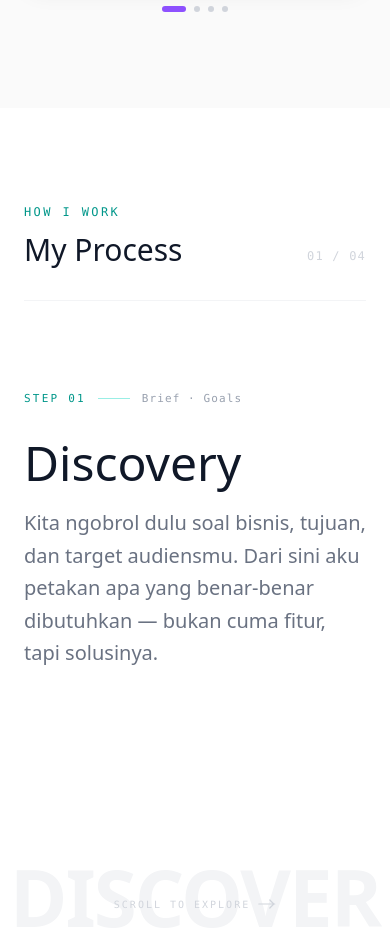
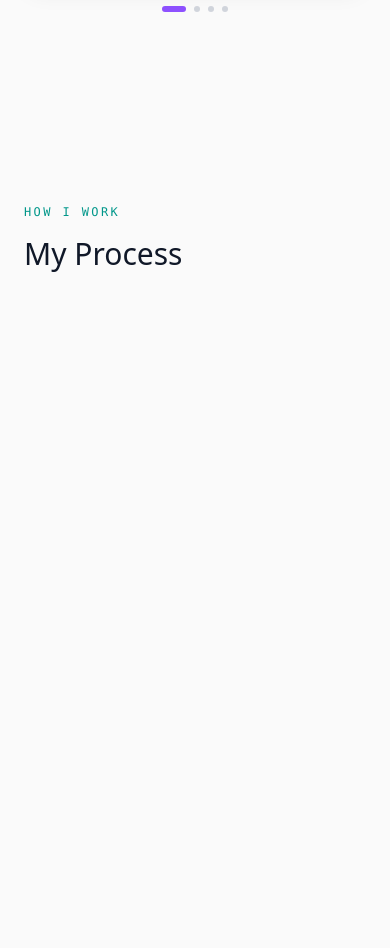
Before and after one commit to Zeraphys57/Bryan-Jacquellino-Porto, a React (Vite) app in the folder my-app/: page / in a window 390 px wide. Shown: the part 6576-7524 px from the top of the page. Built offline with nearby package versions, Linux system fonts and the light colour scheme.

Commit message:
Redesign Process section as vertical zigzag with GSAP scroll reveal

```diff
--- a/my-app/src/component/Process.jsx
+++ b/my-app/src/component/Process.jsx
@@ -36,147 +36,95 @@ const processData = [
 ];
 
 const Process = () => {
-  const sectionRef  = useRef(null);
-  const trackRef    = useRef(null);
-  const progressRef = useRef(null);
-  const counterRef  = useRef(null);
-  const hintRef     = useRef(null);
+  const rowRefs = useRef([]);
 
   useEffect(() => {
-    const section = sectionRef.current;
-    const track   = trackRef.current;
-    const n       = processData.length;
-
     const ctx = gsap.context(() => {
-      gsap.to(track, {
-        x: () => -(n - 1) * section.offsetWidth,
-        ease: "none",
+      rowRefs.current.forEach((el, i) => {
+        if (!el) return;
+        const fromLeft = i % 2 === 0;
+        gsap.fromTo(
+          el,
+          { x: fromLeft ? -70 : 70, opacity: 0 },
+          {
+            x: 0,
+            opacity: 1,
+            duration: 0.8,
+            ease: "power3.out",
             scrollTrigger: {
-          trigger: section,
-          pin: true,
-          anticipatePin: 1,
-          start: "top top",
-          end: () => `+=${(n - 1) * section.offsetWidth}`,
-          scrub: 1.2,
-          invalidateOnRefresh: true,
-          onUpdate(self) {
-            if (progressRef.current) {
-              progressRef.current.style.transform = `scaleX(${self.progress})`;
+              trigger: el,
+              start: "top 82%",
+              toggleActions: "play none none none",
+            },
           }
-            if (counterRef.current) {
-              const idx = Math.min(Math.floor(self.progress * n) + 1, n);
-              counterRef.current.textContent = `0${idx}  /  0${n}`;
-            }
-            if (hintRef.current) {
-              hintRef.current.style.opacity = self.progress > 0.06 ? "0" : "1";
-            }
-          },
-        },
+        );
       });
-    }, section);
-
+    });
     return () => ctx.revert();
   }, []);
 
   return (
-    <section
-      ref={sectionRef}
-      className="relative h-screen overflow-hidden bg-white dark:bg-gray-950"
-    >
+    <div className="py-24 px-6 md:px-16 lg:px-24 xl:px-36 2xl:px-48 overflow-x-hidden">
+      <div className="max-w-[1500px] mx-auto">
+
         {/* Header */}
-      <div className="absolute top-0 left-0 right-0 z-10 px-6 md:px-16 lg:px-24 xl:px-36 2xl:px-48 pt-24">
-        <div className="max-w-[1500px] mx-auto">
-          <div className="flex items-end justify-between mb-8">
-            <div>
-              <p className="scroll-reveal text-xs font-mono text-teal-600 dark:text-teal-400 tracking-[0.2em] uppercase mb-3">
+        <p className="scroll-reveal text-xs font-mono text-teal-600 dark:text-teal-400 tracking-[0.2em] uppercase mb-4">
           How I Work
         </p>
-              <h2 className="scroll-reveal text-3xl md:text-4xl xl:text-5xl font-light text-gray-900 dark:text-white" data-delay="60ms">
+        <h2 className="scroll-reveal text-3xl md:text-4xl xl:text-5xl font-light text-gray-900 dark:text-white mb-20" data-delay="60ms">
           My Process
         </h2>
-            </div>
-            <span
-              ref={counterRef}
-              className="text-xs font-mono text-gray-300 dark:text-gray-700 tracking-widest pb-1 tabular-nums"
-            >
-              01  /  04
-            </span>
-          </div>
 
-          {/* Progress bar — teal */}
-          <div className="h-px bg-gray-100 dark:bg-white/[0.06] overflow-hidden">
-            <div
-              ref={progressRef}
-              className="h-full bg-teal-500 origin-left will-change-transform"
-              style={{ transform: "scaleX(0)" }}
-            />
-          </div>
-        </div>
-      </div>
-
-      {/* Horizontal track */}
-      <div
-        ref={trackRef}
-        className="flex h-full will-change-transform"
-        style={{ width: `${processData.length * 100}vw` }}
-      >
-        {processData.map((item, i) => (
+        {/* Zigzag steps */}
+        <div className="flex flex-col gap-16 md:gap-24 xl:gap-32">
+          {processData.map((item, i) => {
+            const contentLeft = i % 2 === 0;
+            return (
               <div
                 key={i}
-            className="relative flex-shrink-0 w-screen h-full flex items-center
-                       px-6 md:px-16 lg:px-24 xl:px-36 2xl:px-48"
+                ref={el => { rowRefs.current[i] = el; }}
+                className="grid grid-cols-1 md:grid-cols-2 gap-8 xl:gap-16 items-center"
               >
-            {/* Big decorative word — bottom-aligned for visual contrast */}
-            <span
-              aria-hidden="true"
-              className="absolute bottom-4 left-0 right-0 flex justify-center
-                         text-[20vw] font-black leading-none select-none pointer-events-none
-                         text-gray-100 dark:text-white/[0.025] tracking-tight"
-            >
-              {item.word}
-            </span>
-
-            {/* Content */}
-            <div className="relative z-10 max-w-[1500px] mx-auto w-full">
-
-              {/* Step badge */}
-              <div className="flex items-center gap-3 mb-8">
+                {/* Content block */}
+                <div className={contentLeft ? "md:order-1" : "md:order-2"}>
+                  <div className="flex items-center gap-3 mb-6">
                     <span className="text-[11px] font-mono text-teal-600 dark:text-teal-400 tracking-[0.2em] uppercase">
                       Step {item.step}
                     </span>
-                <span className="w-8 h-px bg-teal-400/40 dark:bg-teal-500/30" />
+                    <span className="w-6 h-px bg-teal-400/50 dark:bg-teal-500/30" />
                     <span className="text-[11px] font-mono text-gray-400 dark:text-gray-600 tracking-widest">
                       {item.note}
                     </span>
                   </div>
 
-              <h3 className="text-5xl md:text-6xl xl:text-7xl 2xl:text-8xl font-light
-                             text-gray-900 dark:text-white mb-5 leading-none">
+                  <h3 className="text-4xl md:text-5xl xl:text-6xl font-light text-gray-900 dark:text-white mb-5 leading-none">
                     {item.title}
                   </h3>
 
-              <p className="text-xl md:text-2xl text-gray-500 dark:text-gray-400 max-w-lg leading-relaxed">
+                  <p className="text-base md:text-lg xl:text-xl text-gray-500 dark:text-gray-400 leading-relaxed max-w-md">
                     {item.desc}
                   </p>
                 </div>
+
+                {/* Decorative word block */}
+                <div
+                  className={`overflow-hidden flex ${contentLeft ? "md:order-2 justify-end" : "md:order-1 justify-start"}`}
+                >
+                  <span
+                    className="block font-black leading-none select-none pointer-events-none
+                      text-gray-100 dark:text-white/[0.05] tracking-tight
+                      text-[22vw] md:text-[13vw] xl:text-[11vw]"
+                  >
+                    {item.word}
+                  </span>
                 </div>
-        ))}
+              </div>
+            );
+          })}
         </div>
 
-      {/* Scroll hint */}
-      <div
-        ref={hintRef}
-        className="absolute bottom-10 left-1/2 -translate-x-1/2 flex items-center gap-2
-                   text-[10px] font-mono text-gray-300 dark:text-gray-700 tracking-[0.2em] uppercase
-                   transition-opacity duration-500 pointer-events-none"
-      >
-        <span>scroll to explore</span>
-        <svg width="18" height="10" viewBox="0 0 18 10" fill="none" aria-hidden="true">
-          <path d="M1 5h16M12 1l4 4-4 4" stroke="currentColor" strokeWidth="1.2"
-                strokeLinecap="round" strokeLinejoin="round" />
-        </svg>
       </div>
-    </section>
+    </div>
   );
 };
 
```
Lines whose indentation alone changed are shown as unchanged.
